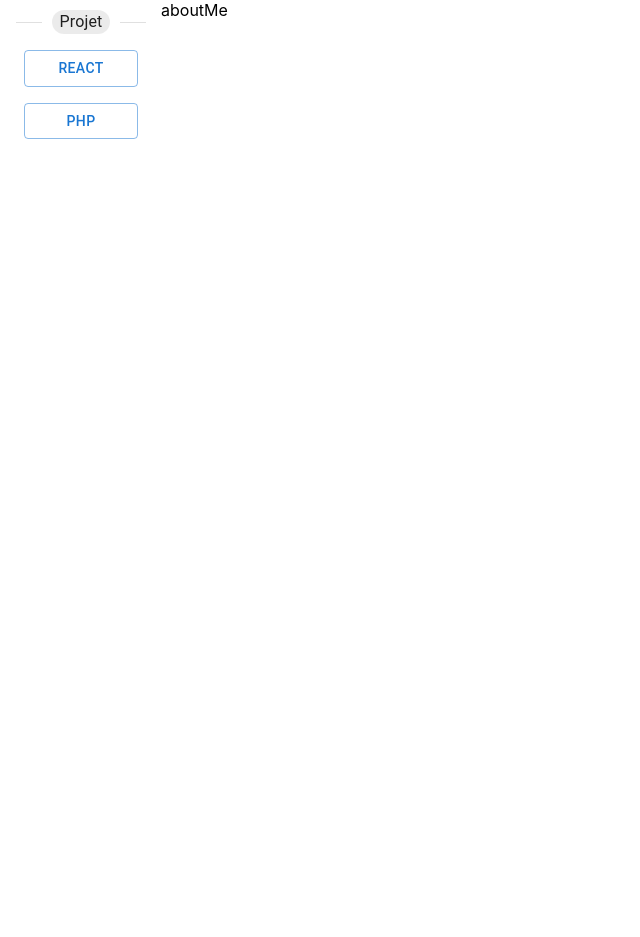
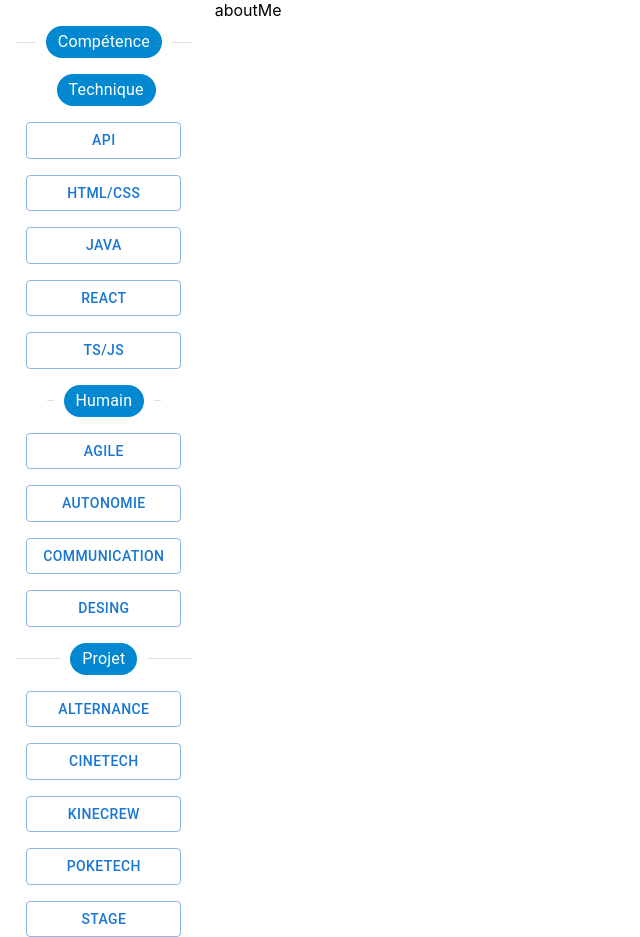
Before and after one commit to Toshiball/portfolio, a React (Vite) app: page / in a window 1280 px wide. Shown: the whole page, without its empty margins (0-640 px from the left). Before the commit the page ends 800 px from the top, so only its background shows below. Built offline with nearby package versions, Linux system fonts and the light colour scheme.

Commit message:
Ajout de tout les projets et compétence Modification des Chip

```diff
--- a/src/App/App.tsx
+++ b/src/App/App.tsx
@@ -13,7 +13,7 @@ function App() {
 
 	return (
 		<Grid container spacing={1}>
-			<Grid item xs={1.5} sx={{ padding: 0 }}>
+			<Grid item xs={2} sx={{ padding: 0 }}>
 				{/*Menu principal // A propops de moi*/}
 				<Menu onChange={handelOnClick} />
 			</Grid>
--- a/src/App/Components/Menu/Menu.tsx
+++ b/src/App/Components/Menu/Menu.tsx
@@ -5,12 +5,6 @@ type MenuProps = {
 	onChange?: (_event, value) => void;
 };
 function Menu(props: MenuProps) {
-	const handleClick = (value: string) => {
-		return (event: React.MouseEvent) => {
-			props.onChange && props.onChange(event, value);
-		};
-	};
-
 	return (
 		<Grid
 			container
@@ -23,24 +17,141 @@ function Menu(props: MenuProps) {
 			}}
 		>
 			{/*Add typographie*/}
-			<Divider variant={"middle"} sx={{ width: "85%" }}>
-				<Chip label={<Typography>Projet</Typography>} size="small" />
+			<Divider variant={"middle"} sx={{ width: "85%", marginTop: 2 }}>
+				<Chip label={<Typography>Compétence</Typography>} color={"info"} />
 			</Divider>
+			<Divider variant={"middle"} sx={{ width: "55%", marginTop: 2 }}>
+				<Chip label={<Typography>Technique</Typography>} color={"info"} />
+			</Divider>
+			<Grid item sx={{ width: "75%", paddingTop: 2 }}>
+				<MenuButton
+					label={"API"}
+					variant={"outlined"}
+					value={"api"}
+					onClick={props.onChange}
+					style={{ width: "100%" }}
+				/>
+			</Grid>
+			<Grid item sx={{ width: "75%", paddingTop: 2 }}>
+				<MenuButton
+					label={"HTML/CSS"}
+					variant={"outlined"}
+					value={"html_css"}
+					onClick={props.onChange}
+					style={{ width: "100%" }}
+				/>
+			</Grid>
+			<Grid item sx={{ width: "75%", paddingTop: 2 }}>
+				<MenuButton
+					label={"JAVA"}
+					variant={"outlined"}
+					value={"java"}
+					onClick={props.onChange}
+					style={{ width: "100%" }}
+				/>
+			</Grid>
 			<Grid item sx={{ width: "75%", paddingTop: 2 }}>
 				<MenuButton
 					label={"React"}
 					variant={"outlined"}
 					value={"react"}
-					onClick={handleClick("react")}
+					onClick={props.onChange}
 					style={{ width: "100%" }}
 				/>
 			</Grid>
 			<Grid item sx={{ width: "75%", paddingTop: 2 }}>
 				<MenuButton
-					label={"PHP"}
+					label={"TS/JS"}
 					variant={"outlined"}
-					value={"php"}
-					onClick={handleClick("php")}
+					value={"ts_js"}
+					onClick={props.onChange}
+					style={{ width: "100%" }}
+				/>
+			</Grid>
+			<Divider variant={"middle"} sx={{ width: "55%", marginTop: 2 }}>
+				<Chip label={<Typography>Humain</Typography>} color={"info"} />
+			</Divider>
+			<Grid item sx={{ width: "75%", paddingTop: 2 }}>
+				<MenuButton
+					label={"Agile"}
+					variant={"outlined"}
+					value={"agile"}
+					onClick={props.onChange}
+					style={{ width: "100%" }}
+				/>
+			</Grid>
+			<Grid item sx={{ width: "75%", paddingTop: 2 }}>
+				<MenuButton
+					label={"Autonomie"}
+					variant={"outlined"}
+					value={"autonomie"}
+					onClick={props.onChange}
+					style={{ width: "100%" }}
+				/>
+			</Grid>
+			<Grid item sx={{ width: "75%", paddingTop: 2 }}>
+				<MenuButton
+					label={"Communication"}
+					variant={"outlined"}
+					value={"communication"}
+					onClick={props.onChange}
+					style={{ width: "100%" }}
+				/>
+			</Grid>
+			<Grid item sx={{ width: "75%", paddingTop: 2 }}>
+				<MenuButton
+					label={"Desing"}
+					variant={"outlined"}
+					value={"desing"}
+					onClick={props.onChange}
+					style={{ width: "100%" }}
+				/>
+			</Grid>
+			<Divider variant={"middle"} sx={{ width: "85%", marginTop: 2 }}>
+				<Chip label={<Typography>Projet</Typography>} color={"info"} />
+			</Divider>
+			<Grid item sx={{ width: "75%", paddingTop: 2 }}>
+				<MenuButton
+					label={"Alternance"}
+					variant={"outlined"}
+					value={"alternance"}
+					onClick={props.onChange}
+					style={{ width: "100%" }}
+				/>
+			</Grid>
+			<Grid item sx={{ width: "75%", paddingTop: 2 }}>
+				<MenuButton
+					label={"CineTech"}
+					variant={"outlined"}
+					value={"cinetech"}
+					onClick={props.onChange}
+					style={{ width: "100%" }}
+				/>
+			</Grid>
+			<Grid item sx={{ width: "75%", paddingTop: 2 }}>
+				<MenuButton
+					label={"KineCrew"}
+					variant={"outlined"}
+					value={"kinacrew"}
+					onClick={props.onChange}
+					style={{ width: "100%" }}
+				/>
+			</Grid>
+			<Grid item sx={{ width: "75%", paddingTop: 2 }}>
+				<MenuButton
+					label={"PokeTech"}
+					variant={"outlined"}
+					value={"poketech"}
+					onClick={props.onChange}
+					style={{ width: "100%" }}
+				/>
+			</Grid>
+			<Grid item sx={{ width: "75%", paddingTop: 2 }}>
+				<MenuButton
+					label={"Stage"}
+					variant={"outlined"}
+					value={"stage"}
+					onClick={props.onChange}
 					style={{ width: "100%" }}
 				/>
 			</Grid>
--- a/src/App/Components/MenuButton.tsx
+++ b/src/App/Components/MenuButton.tsx
@@ -5,12 +5,18 @@ type ButtonProps = {
 	label: string;
 	value: string;
 	variant: "text" | "outlined" | "contained";
-	onClick?: () => void;
+	onClick?: (value) => void;
 	style?: React.CSSProperties;
 };
 function MenuButton(props: ButtonProps) {
+	const handleClick = (value: string) => {
+		return (event: React.MouseEvent) => {
+			props.onClick && props.onClick(event, value);
+		};
+	};
+
 	return (
-		<Button variant={props.variant || "text"} onClick={props.onClick} sx={props.style}>
+		<Button variant={props.variant || "text"} onClick={handleClick(props.value)} sx={props.style}>
 			{props.label}
 		</Button>
 	);
```
